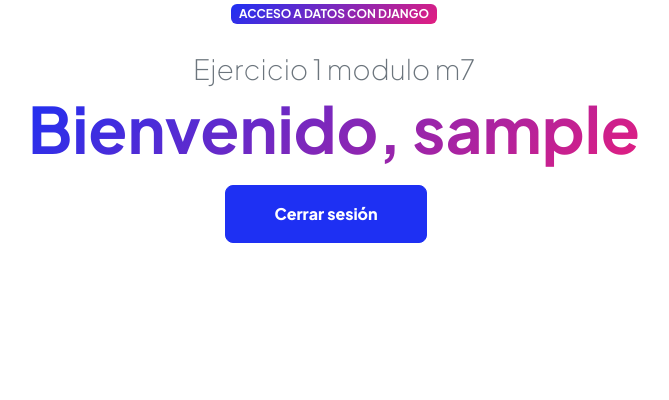
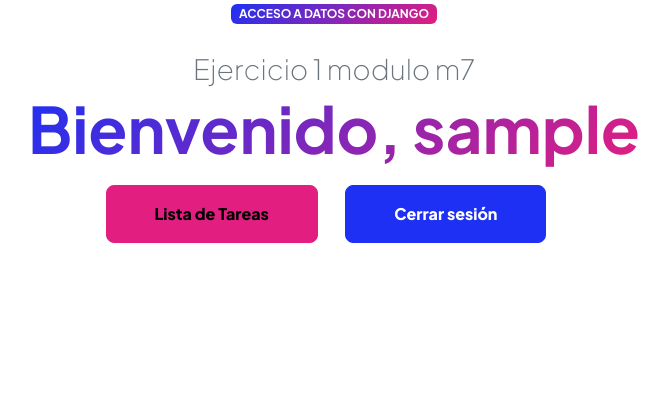
Before and after one commit to el-javier/m7_individuales, a Django app: page / in a window 1280 px wide. Shown: the part 72-472 px from the top of the page, without its empty margins (306-975 px from the left). Run offline with Django 4.2, Linux system fonts and the light colour scheme; the visitor is signed in with stand-in values (Sample User, id 1); some libraries are stand-ins or nearby versions.

Commit message:
boto a lista de tareas

```diff
--- a/ind_m7/m7app/templates/home.html
+++ b/ind_m7/m7app/templates/home.html
@@ -9,6 +9,7 @@
         </span>
             <form action="{% url 'logout' %}" method="post">
                 {% csrf_token %}
+                <a class="btn btn-secondary btn-lg px-5 py-3 me-sm-3 fs-6 fw-bolder" href="{% url 'listar_tareas' %}">Lista de Tareas</a>
                 <button type="submit" class="btn btn-primary btn-lg px-5 py-3 me-sm-3 fs-6 fw-bolder">Cerrar sesión</button>
             </form>
             {% else %}
```
